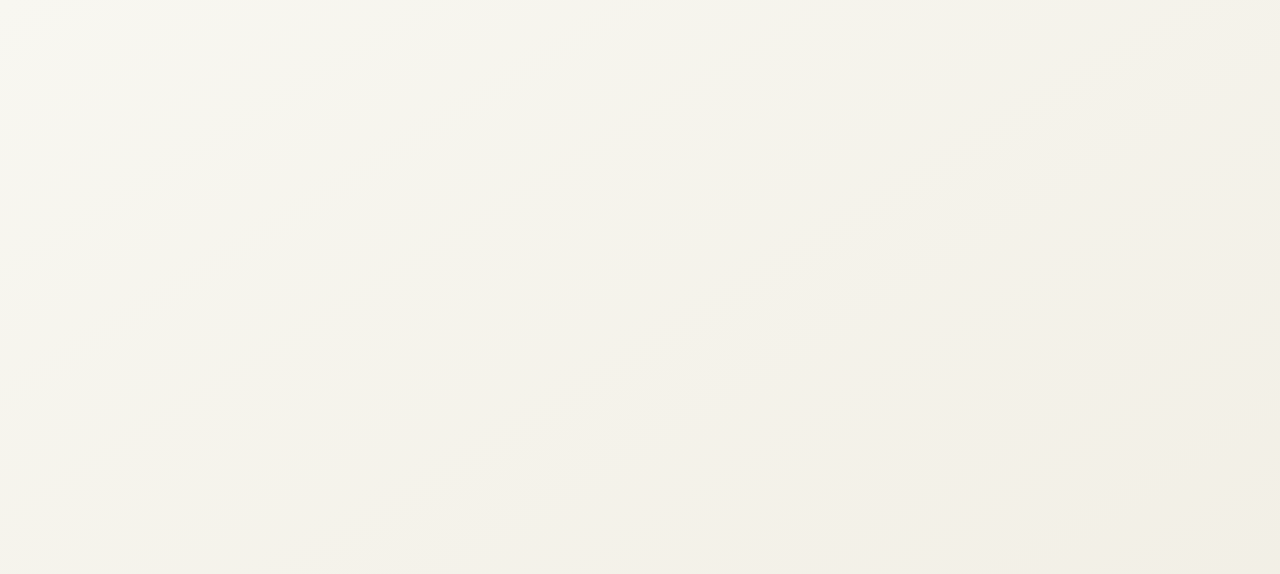
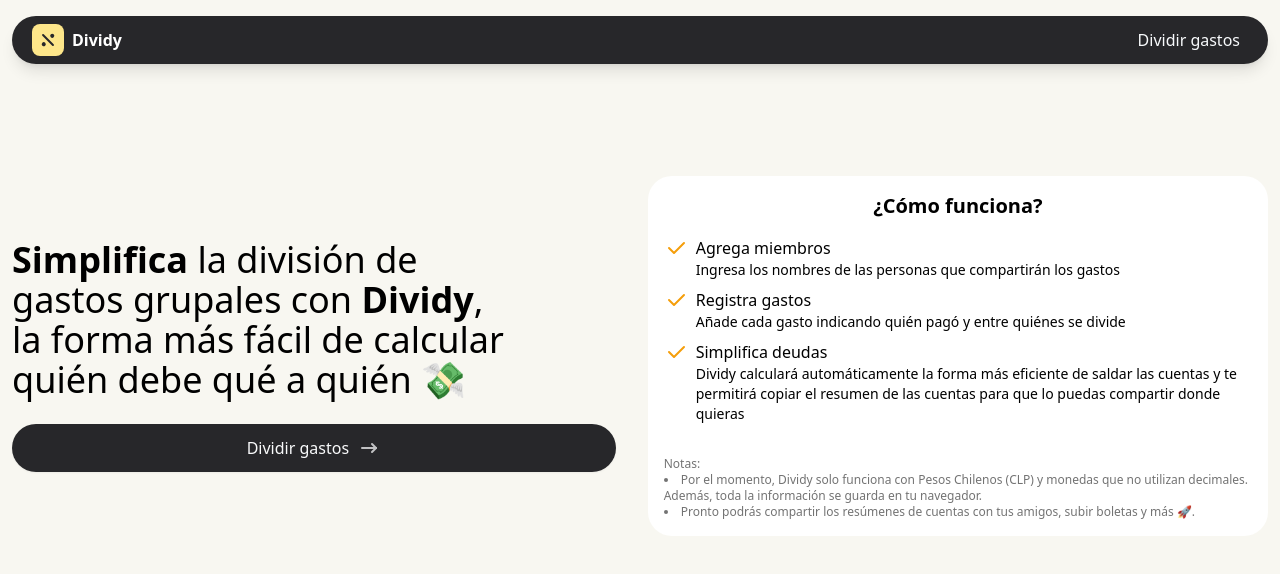
Before and after one commit to nicosmico/dividy-frontend, a React (Vite) app: page /home in a window 1280 px wide. Before the commit this address had no page. Shown: the top 574 px of the page. Built offline with nearby package versions, Linux system fonts and the light colour scheme.

Commit message:
feat: Add HomePage and fix styles

```diff
--- a/src/features/split-bills/components/BillCard.tsx
+++ b/src/features/split-bills/components/BillCard.tsx
@@ -1,6 +1,6 @@
-import { IconBottle, IconChevronDown, IconX } from '@tabler/icons-react';
+import { IconBottle, IconX } from '@tabler/icons-react';
 import { useMemo } from 'react';
-import { Card, IconButton, RoundedButton } from 'src/shared';
+import { Card, RoundedButton } from 'src/shared';
 import { formatToCurrency } from 'src/shared/utils/format-to';
 import { Bill } from '../types/bill';
 import { Member } from '../types/member';
@@ -49,9 +49,6 @@ export function BillCard({
           )}
           <h1 className='text-sm font-medium'>{bill?.name}</h1>
         </div>
-        <IconButton className='p-0'>
-          <IconChevronDown size={28}></IconChevronDown>
-        </IconButton>
       </div>
 
       <BillForm
--- a/src/index.css
+++ b/src/index.css
@@ -4,7 +4,8 @@
 
 @layer base {
   html {
-    @apply min-h-full bg-gradient-to-br from-[#F8F7F1] to-[#F1EEE4];
+    /* @apply min-h-full bg-gradient-to-br from-[#F8F7F1] to-[#F1EEE4]; */
+    @apply bg-site-bg min-h-full;
   }
 
   /* Hide arrows in number inputs */
--- /dev/null
+++ b/src/pages/homepage/HomePage.tsx
@@ -0,0 +1,73 @@
+import { IconArrowNarrowRight, IconCheck } from '@tabler/icons-react';
+import { Card, Container, RoundedLink } from 'src/shared';
+
+const howItWorks = [
+  {
+    title: 'Agrega miembros',
+    description:
+      'Ingresa los nombres de las personas que compartirán los gastos',
+  },
+  {
+    title: 'Registra gastos',
+    description:
+      'Añade cada gasto indicando quién pagó y entre quiénes se divide',
+  },
+  {
+    title: 'Simplifica deudas',
+    description:
+      'Dividy calculará automáticamente la forma más eficiente de saldar las cuentas y te permitirá copiar el resumen de las cuentas para que lo puedas compartir donde quieras',
+  },
+];
+export function HomePage() {
+  return (
+    <Container className='mx-auto flex flex-col items-center justify-center gap-8 py-12 text-center md:min-h-[calc(70dvh)] md:flex-row'>
+      <div className='flex w-full flex-col gap-6'>
+        <h1 className='text-balance text-3xl md:text-left md:text-4xl'>
+          <span className='text-4 font-bold'>Simplifica</span> la división de
+          gastos grupales con <span className='font-bold'>Dividy</span>, la
+          forma más fácil de calcular quién debe qué a quién 💸
+        </h1>
+        <RoundedLink
+          to='/split-bills'
+          className='w-full bg-zinc-800 px-6 text-gray-50 shadow-sm'
+        >
+          Dividir gastos
+          <IconArrowNarrowRight className='animate-pulse'></IconArrowNarrowRight>
+        </RoundedLink>
+      </div>
+
+      <Card className='flex w-full flex-col gap-4 p-4'>
+        <h2 className='text-lg font-semibold md:text-xl'>¿Cómo funciona?</h2>
+
+        <ul className='space-y-2 text-left'>
+          {howItWorks.map((step, index) => (
+            <li className='flex flex-col' key={index}>
+              <div className='flex gap-2'>
+                <IconCheck className='text-amber-500' />
+                <h3 className='font-medium'>{step.title} </h3>
+              </div>
+              <p className='ml-8 text-sm'>{step.description}</p>
+            </li>
+          ))}
+        </ul>
+
+        <div className='mt-4 text-left text-xs text-neutral-500'>
+          <p>Notas:</p>
+          <ul className='list-inside list-disc'>
+            <li>
+              Por el momento, Dividy solo funciona con Pesos Chilenos (CLP) y
+              monedas que no utilizan decimales. Además, toda la información se
+              guarda en tu navegador.
+            </li>
+            <li>
+              Pronto podrás compartir los resúmenes de cuentas con tus amigos,
+              subir boletas y más 🚀.
+            </li>
+          </ul>
+        </div>
+      </Card>
+    </Container>
+  );
+}
+
+export default HomePage;
--- a/src/pages/split-bills/SplitBillsPage.tsx
+++ b/src/pages/split-bills/SplitBillsPage.tsx
@@ -4,8 +4,10 @@ import { Container } from 'src/shared';
 
 export function SplitBillsPage() {
   return (
-    <Container className='flex flex-col gap-4 pb-4 pt-2 md:flex-row md:pt-4'>
-      <NavigationStep />
+    <Container className='flex flex-col items-start gap-4 pb-4 pt-2 md:min-h-[calc(70dvh)] md:flex-row md:gap-20 md:pt-4'>
+      <div className='bg-site-bg sticky top-0 z-30 w-full md:top-10 md:mt-24 md:w-auto'>
+        <NavigationStep />
+      </div>
       <Outlet />
     </Container>
   );
--- a/src/pages/split-bills/members/MembersPage.tsx
+++ b/src/pages/split-bills/members/MembersPage.tsx
@@ -23,7 +23,7 @@ export function MembersPage() {
   return (
     <>
       <Outlet /> {/* For EditMemberPage */}
-      <div className='grid grid-cols-1 gap-3 md:grid-cols-2 md:grid-rows-[min-content_1fr]'>
+      <div className='grid w-full grid-cols-1 gap-3 md:grid-cols-2 md:grid-rows-[min-content_1fr]'>
         <div className='space-y-2 text-center md:col-start-1 md:col-end-2 md:row-start-1 md:row-end-2 md:mt-20 md:text-left'>
           <h1 className='text-xl font-bold'>Miembros</h1>
           <p>
--- a/src/routes.tsx
+++ b/src/routes.tsx
@@ -1,5 +1,6 @@
 import { lazy, Suspense } from 'react';
 import { Navigate, Route, Routes } from 'react-router-dom';
+import HomePage from './pages/homepage/HomePage';
 import BillsPage from './pages/split-bills/bills/BillsPage';
 import EditMemberPage from './pages/split-bills/members/EditMemberPage';
 import MembersPage from './pages/split-bills/members/MembersPage';
@@ -18,10 +19,10 @@ const AppRoutes = () => (
   >
     <Routes>
       <Route element={<RootLayout />}>
-        <Route
-          path='/'
-          element={<Navigate to='/split-bills' replace={true} />}
-        />
+        <Route path='/' element={<Navigate to='/home' replace={true} />} />
+
+        <Route path='home' element={<HomePage></HomePage>} />
+
         <Route path='/split-bills' element={<SplitBillsPage />}>
           <Route path='' element={<Navigate to='members' replace={true} />} />
           <Route path='members' element={<MembersPage />}>
--- a/src/shared/layouts/Header.tsx
+++ b/src/shared/layouts/Header.tsx
@@ -8,18 +8,25 @@ export interface NavigationLink {
   icon?: React.ReactNode;
 }
 
+{
+  /* <div className='flex items-center justify-center gap-2'>
+        <DividyIcon size={20}></DividyIcon>
+        <h1 className='text-2xl font-bold text-zinc-800'>Dividy</h1>
+      </div> */
+}
+
 const navLinks: NavigationLink[] = [
-  // { text: 'Dividir gastos', href: '/split-bills' },
+  { text: 'Dividir gastos', href: '/split-bills' },
   // { text: '¿Cómo funciona?', href: '/how-it-works' },
 ];
 export function Header() {
   return (
-    <header className='flex w-full items-center justify-center gap-10 rounded-b-2xl bg-zinc-800 p-1 shadow-lg md:w-fit md:rounded-full'>
+    <header className='flex w-full items-center justify-between gap-4 rounded-full bg-zinc-800 p-1 shadow-lg'>
       <Link
         to='/'
-        className='flex items-center gap-2 rounded-full py-1 pl-4 pr-8 font-semibold text-white transition hover:bg-zinc-700 hover:text-slate-50 active:scale-95'
+        className='flex items-center gap-2 rounded-full py-1 pl-4 pr-4 font-semibold text-white transition hover:bg-zinc-700 hover:text-slate-50 active:scale-95'
       >
-        <DividyIcon className='rounded-lg bg-gray-50 p-1 text-zinc-800' />
+        <DividyIcon className='rounded-lg bg-amber-200 p-1 text-zinc-800' />
         <p>Dividy</p>
       </Link>
 
@@ -32,8 +39,9 @@ export function Header() {
                   to={link.href}
                   className={({ isActive }) =>
                     twMerge(
-                      'flex items-center gap-2 rounded-full px-8 py-2 font-semibold text-slate-50 transition hover:bg-amber-200 hover:text-zinc-800 active:scale-95',
-                      isActive && 'bg-amber-200 text-zinc-800'
+                      'flex items-center gap-2 rounded-full px-6 py-2 text-slate-50 transition hover:bg-zinc-700 active:scale-95',
+                      isActive &&
+                        'bg-amber-200 text-zinc-800 hover:bg-amber-200'
                     )
                   }
                 >
--- a/src/shared/layouts/RootLayout.tsx
+++ b/src/shared/layouts/RootLayout.tsx
@@ -1,12 +1,17 @@
 import { Outlet } from 'react-router-dom';
+import Container from '../ui/Container';
+import Header from './Header';
 
 export function RootLayout() {
   return (
     <>
-      {/* <Container className='top-3 z-10 flex justify-center px-0 md:mt-4 md:justify-start'>
+      <Container className='z-10 mb-3 mt-4'>
         <Header />
-      </Container> */}
-      <Outlet />
+      </Container>
+
+      <div>
+        <Outlet />
+      </div>
     </>
   );
 }
--- a/src/shared/ui/Stepper.tsx
+++ b/src/shared/ui/Stepper.tsx
@@ -3,8 +3,8 @@ import IconButton from './IconButton';
 
 export interface Step {
   path: string;
-  enabled: boolean;
   icon?: React.ReactNode;
+  disabled?: boolean;
 }
 
 interface Props {
@@ -31,6 +31,22 @@ export function Stepper({
             vertical && 'flex-row'
           )}
         >
+          {step.icon && (
+            <IconButton
+              disabled={step.disabled}
+              className={twMerge(
+                'text-zinc-300',
+                index === currentStep && 'scale-105 text-zinc-900 md:scale-125',
+                (index < currentStep || completeAll) && 'text-amber-300'
+              )}
+              onClick={() => {
+                onStepClick && onStepClick(index);
+              }}
+            >
+              {step.icon}
+            </IconButton>
+          )}
+
           <div
             className={twMerge(
               'h-2 w-full rounded-full bg-gray-300 shadow-sm',
@@ -50,22 +66,6 @@ export function Stepper({
               )}
             ></div>
           </div>
-
-          {step.icon && (
-            <IconButton
-              disabled={!step.enabled}
-              className={twMerge(
-                'text-zinc-400',
-                step.enabled && 'text-zinc-500',
-                index === currentStep && 'text-zinc-900'
-              )}
-              onClick={() => {
-                onStepClick && onStepClick(index);
-              }}
-            >
-              {step.icon}
-            </IconButton>
-          )}
         </div>
       ))}
     </div>
--- a/tailwind.config.js
+++ b/tailwind.config.js
@@ -3,6 +3,9 @@ export default {
   content: ['./index.html', './src/**/*.{js,ts,jsx,tsx}'],
   theme: {
     extend: {
+      colors: {
+        'site-bg': '#F8F7F1',
+      },
       keyframes: {
         'fade-in': {
           '0%': { opacity: 0 },
```
Also changed, not shown: src/features/split-bills/components/NavigationStep.tsx (+42 -19 lines).
